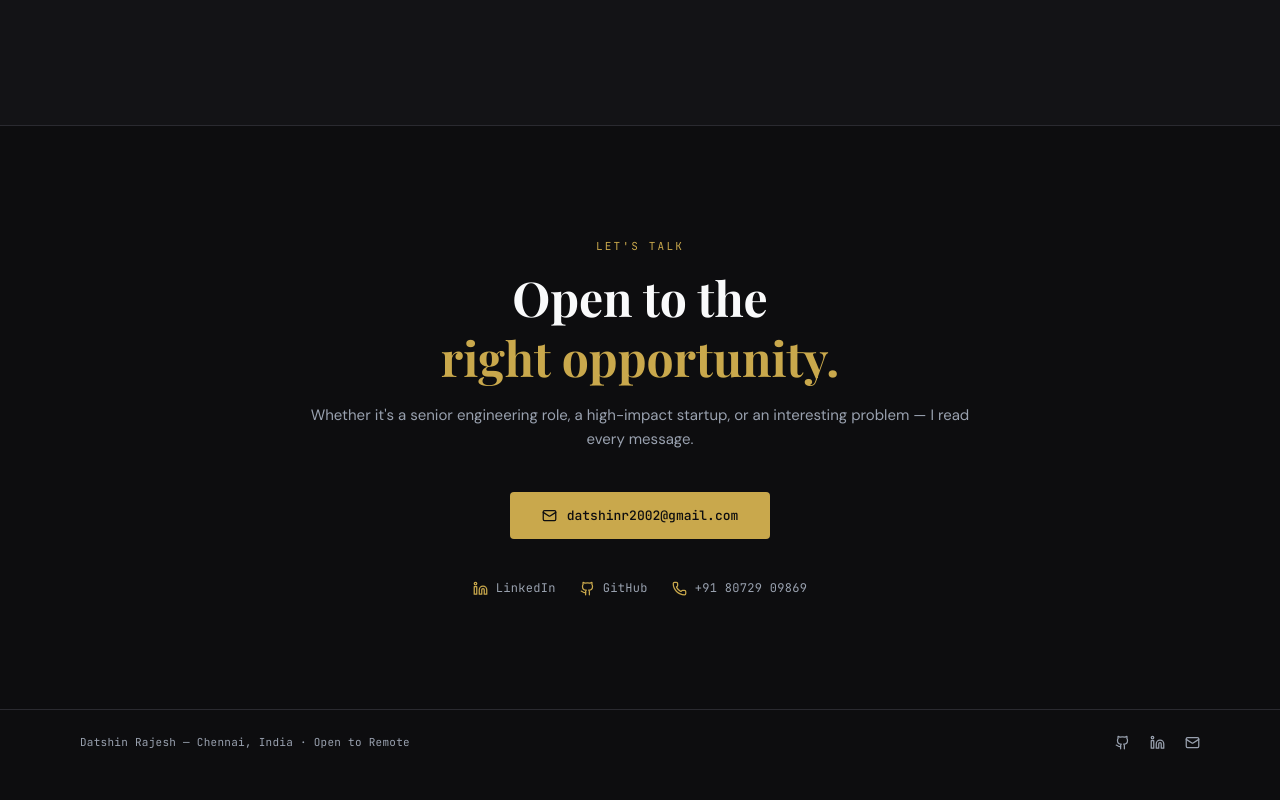
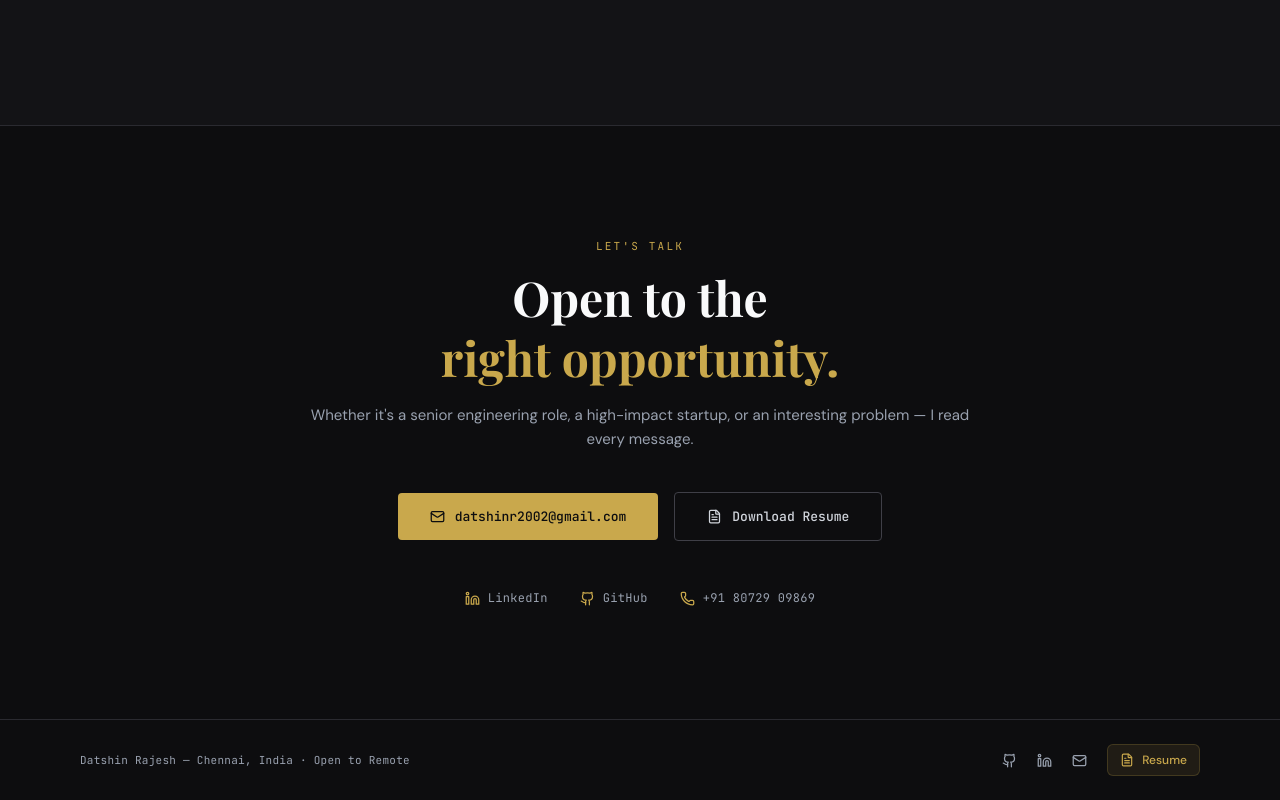
Before and after one commit to Datshin1511/portfolio-website, a React (Vite) app in the folder my-website/: page / in a window 1280 px wide. Shown: the part 5371-6171 px from the top of the page. Before the commit the page ends 6146 px from the top, so only its background shows below. Built offline with nearby package versions, Linux system fonts and the light colour scheme.

Commit message:
add(code): resume section added

```diff
--- a/my-website/src/components/Contact.tsx
+++ b/my-website/src/components/Contact.tsx
@@ -1,6 +1,7 @@
-import { Mail, Github, Linkedin, Phone } from 'lucide-react';
+import { Mail, Github, Linkedin, Phone, FileText } from 'lucide-react';
 
 const GMAIL = 'https://mail.google.com/mail/?view=cm&to=datshinr2002@gmail.com';
+const RESUME_URL = '/resumes/datshin_resume.pdf';
 
 export default function Contact() {
   return (
@@ -16,15 +17,28 @@ export default function Contact() {
             Whether it's a senior engineering role, a high-impact startup, or an interesting problem — I read every message.
           </p>
 
-        {/* Primary CTA — opens Gmail compose */}
+          {/* Main Call to Actions */}
+          <div className="flex flex-col sm:flex-row items-center justify-center gap-4 mb-12">
+            {/* Primary CTA — Email */}
             <a href={GMAIL} target="_blank" rel="noreferrer"
-          className="inline-flex items-center gap-2.5 font-mono text-[13px] px-8 py-3.5 bg-accent text-dark-bg rounded font-medium hover:opacity-85 transition-opacity mb-10">
+              className="w-full sm:w-auto inline-flex items-center justify-center gap-2.5 font-mono text-[13px] px-8 py-3.5 bg-accent text-dark-bg rounded font-medium hover:opacity-85 transition-opacity">
               <Mail size={15} />
               datshinr2002@gmail.com
             </a>
 
+            {/* Secondary CTA — Resume Download */}
+            <a
+              href={RESUME_URL}
+              download="Datshin_Rajesh_Resume.pdf"
+              className="w-full sm:w-auto inline-flex items-center justify-center gap-2.5 font-mono text-[13px] px-8 py-3.5 border border-zinc-300 dark:border-zinc-700 text-gray-700 dark:text-gray-300 rounded font-medium hover:bg-zinc-100 dark:hover:bg-zinc-800 transition-colors"
+            >
+              <FileText size={15} />
+              Download Resume
+            </a>
+          </div>
+
           {/* Secondary links */}
-        <div className="flex justify-center flex-wrap gap-6">
+          <div className="flex justify-center flex-wrap gap-x-8 gap-y-4">
             {[
               { label: 'LinkedIn', icon: <Linkedin size={15} />, href: 'https://www.linkedin.com/in/datshin-rajesh-iit-bhu/' },
               { label: 'GitHub', icon: <Github size={15} />, href: 'https://www.github.com/Datshin1511' },
--- a/my-website/src/components/Footer.tsx
+++ b/my-website/src/components/Footer.tsx
@@ -1,6 +1,7 @@
-import { Github, Linkedin, Mail } from 'lucide-react';
+import { Github, Linkedin, Mail, FileText } from 'lucide-react';
 
 const GMAIL = 'https://mail.google.com/mail/?view=cm&to=datshinr2002@gmail.com';
+const RESUME_URL = '/resumes/datshin_resume.pdf';
 
 export default function Footer() {
   return (
@@ -8,18 +9,37 @@ export default function Footer() {
       <span className="font-mono text-[11px] text-gray-400 tracking-wide">
         Datshin Rajesh — Chennai, India · Open to Remote
       </span>
+
+      <div className="flex items-center gap-5">
+        {/* Social Icons Mapping */}
         <div className="flex items-center gap-5">
           {[
             { icon: <Github size={15} />, href: 'https://www.github.com/Datshin1511' },
             { icon: <Linkedin size={15} />, href: 'https://www.linkedin.com/in/datshin-rajesh-iit-bhu/' },
             { icon: <Mail size={15} />, href: GMAIL },
           ].map((l, i) => (
-          <a key={i} href={l.href} target="_blank" rel="noreferrer"
-            className="text-gray-400 hover:text-accent transition-colors duration-200">
+            <a
+              key={i}
+              href={l.href}
+              target="_blank"
+              rel="noreferrer"
+              className="text-gray-400 hover:text-accent transition-colors duration-200"
+            >
               {l.icon}
             </a>
           ))}
         </div>
+
+        {/* Stylish Resume Button */}
+        <a
+          href={RESUME_URL}
+          download="Datshin_Rajesh_Resume.pdf"
+          className="flex items-center gap-2 px-3 py-1.5 rounded-md bg-accent/10 border border-accent/20 text-accent hover:bg-accent hover:text-white transition-all duration-300 text-[12px] font-medium"
+        >
+          <FileText size={14} />
+          <span>Resume</span>
+        </a>
+      </div>
     </footer>
   );
 }
```
Lines whose indentation alone changed are shown as unchanged.
